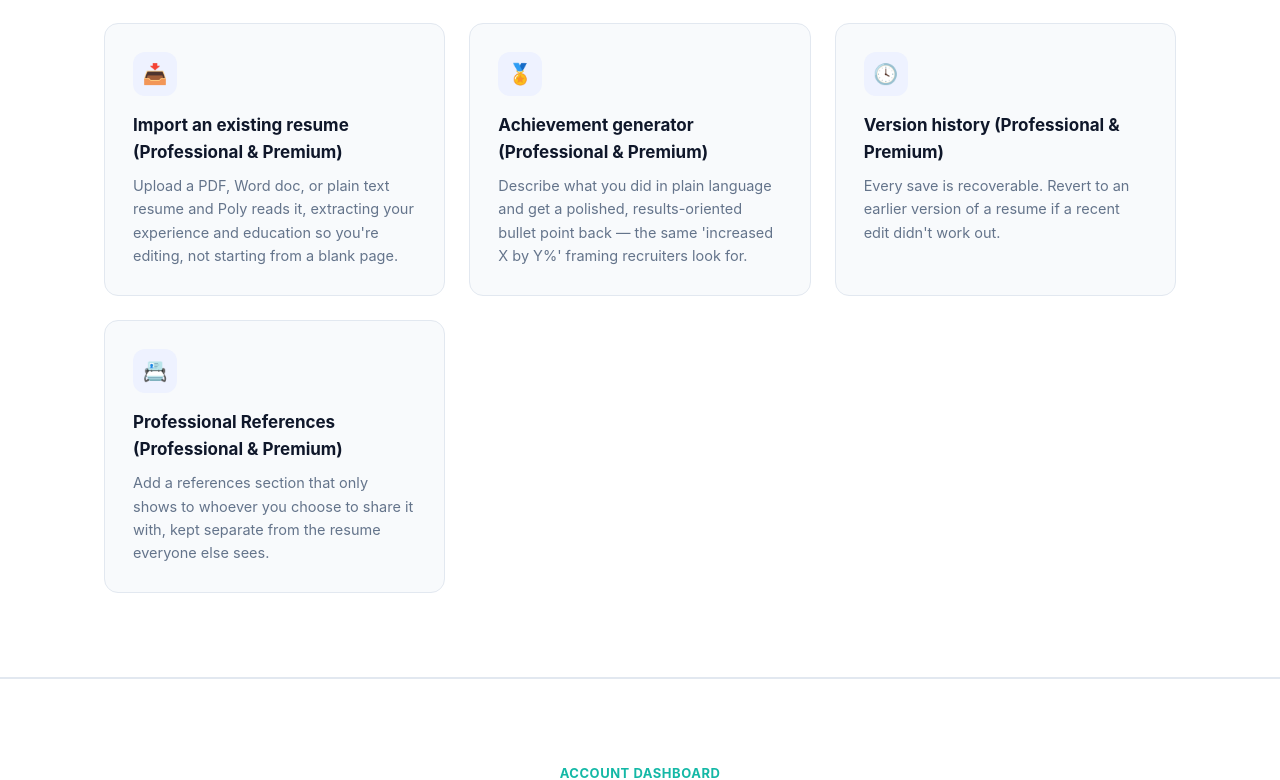
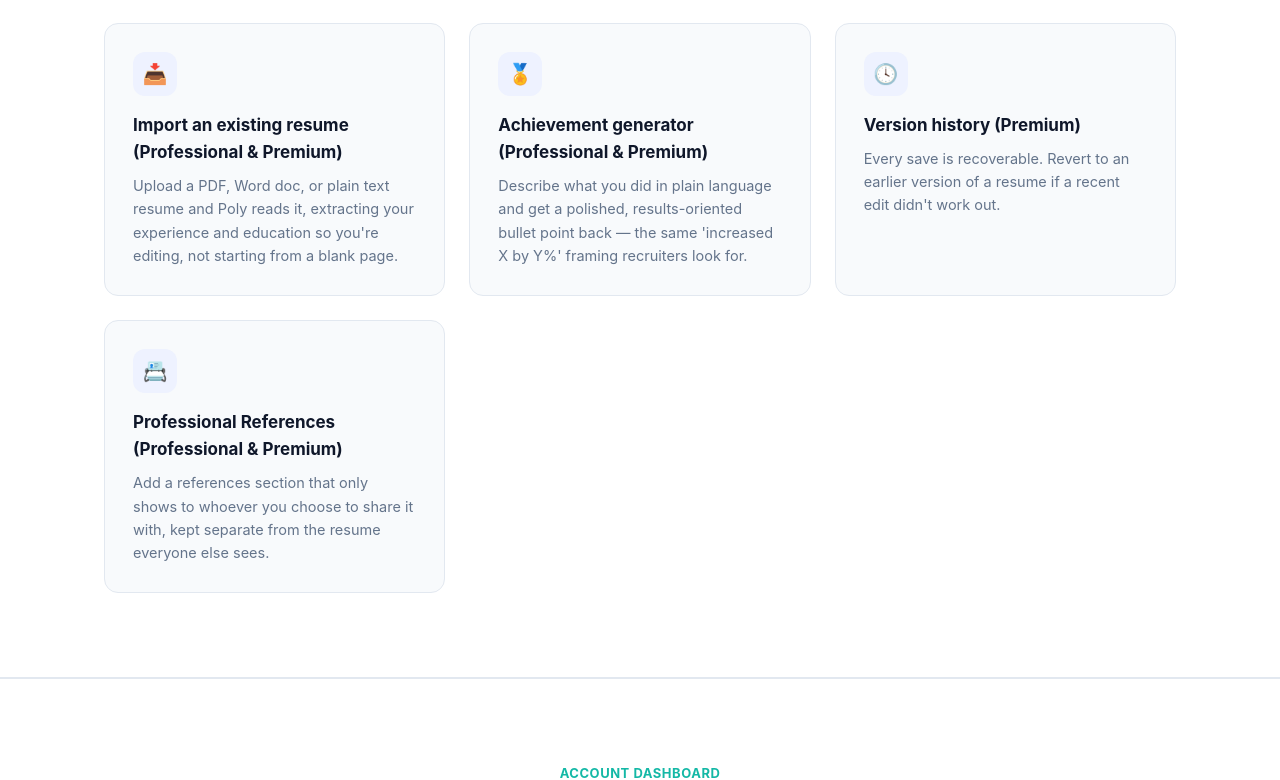
Before and after one commit to macsamust/resumelingo, a React (Vite) app in the folder client/: page / in a window 1280 px wide. Shown: the part 4922-5702 px from the top of the page. Built offline with nearby package versions, Linux system fonts and the light colour scheme; no server answers; a web font is replaced by a local one.

Commit message:
Version history is Premium only: fix Features card, Pricing fallback, type comment

```diff
--- a/client/src/components/marketing/Features.tsx
+++ b/client/src/components/marketing/Features.tsx
@@ -28,12 +28,12 @@ const FEATURES = [
   // Professional/Premium features with zero prior marketing presence: a
   // prospective subscriber had no way to learn any of these existed before
   // signing up. Gating matches the actual code exactly (ResumeBuilderPage's
-  // canUseAiAssist for Import/Achievements/Version History; ResumeService's
+  // canUseAiAssist for Import/Achievements; ResumeService.assertVersionHistoryAllowed (Premium only) for Version History; ResumeService's
   // referencesEnabled tier check for References) — don't loosen this
   // wording without checking those gates first.
   { icon: "📥", title: "Import an existing resume (Professional & Premium)", body: "Upload a PDF, Word doc, or plain text resume and Poly reads it, extracting your experience and education so you're editing, not starting from a blank page." },
   { icon: "🏅", title: "Achievement generator (Professional & Premium)", body: "Describe what you did in plain language and get a polished, results-oriented bullet point back — the same 'increased X by Y%' framing recruiters look for." },
-  { icon: "🕓", title: "Version history (Professional & Premium)", body: "Every save is recoverable. Revert to an earlier version of a resume if a recent edit didn't work out." },
+  { icon: "🕓", title: "Version history (Premium)", body: "Every save is recoverable. Revert to an earlier version of a resume if a recent edit didn't work out." },
   { icon: "📇", title: "Professional References (Professional & Premium)", body: "Add a references section that only shows to whoever you choose to share it with, kept separate from the resume everyone else sees." },
 ];
 
--- a/client/src/components/marketing/Pricing.tsx
+++ b/client/src/components/marketing/Pricing.tsx
@@ -19,8 +19,8 @@ import { SubscriptionPlan } from "../../types";
 // Pricing (or vice versa) so the two don't drift apart again.
 const FALLBACK_PLANS: SubscriptionPlan[] = [
   { tier: "starter", name: "Starter", priceMonthly: 0, resumeLimit: 1, features: ["One resume", "Basic template", "PDF download", "Public link", "Basic tips"] },
-  { tier: "professional", name: "Professional", priceMonthly: 9.99, resumeLimit: 3, features: ["Three resumes", "Template library", "Private sharing", "Resume import", "Resume analytics", "Resume scoring", "Career Center", "AI assistance", "QR Code", "Achievement generator", "Job application tracker", "Professional references", "Version history"] },
-  { tier: "premium", name: "Premium", priceMonthly: 19.99, resumeLimit: -1, features: ["Everything in Professional", "Unlimited resumes", "Premium templates", "Branded resume link", "Analytics trend charts & score history", "Interview preparation", "Career coaching resources", "ATS optimization", "AI cover letters & thank-you letters", "AI Career Coach"] },
+  { tier: "professional", name: "Professional", priceMonthly: 9.99, resumeLimit: 3, features: ["Three resumes", "Template library", "Private sharing", "Resume import", "Resume analytics", "Resume scoring", "Career Center", "AI assistance", "QR Code", "Achievement generator", "Job application tracker", "Professional references"] },
+  { tier: "premium", name: "Premium", priceMonthly: 19.99, resumeLimit: -1, features: ["Everything in Professional", "Unlimited resumes", "Premium templates", "Branded resume link", "Analytics trend charts & score history", "Interview preparation", "Career coaching resources", "ATS optimization", "AI cover letters & thank-you letters", "AI Career Coach", "Version history"] },
 ];
 
 export function Pricing() {
--- a/client/src/types/index.ts
+++ b/client/src/types/index.ts
@@ -514,7 +514,7 @@ export interface ResumeAnalytics {
   } | null;
 }
 
-/** One entry in a resume's version history — see ResumeApi.listVersions/restoreVersion. Professional/Premium only. Only the title is used for display; the rest of the snapshot's content isn't needed until the version is actually restored (server-side). */
+/** One entry in a resume's version history — see ResumeApi.listVersions/restoreVersion. Premium only. Only the title is used for display; the rest of the snapshot's content isn't needed until the version is actually restored (server-side). */
 export interface ResumeVersion {
   id: string;
   createdAt: string;
```
